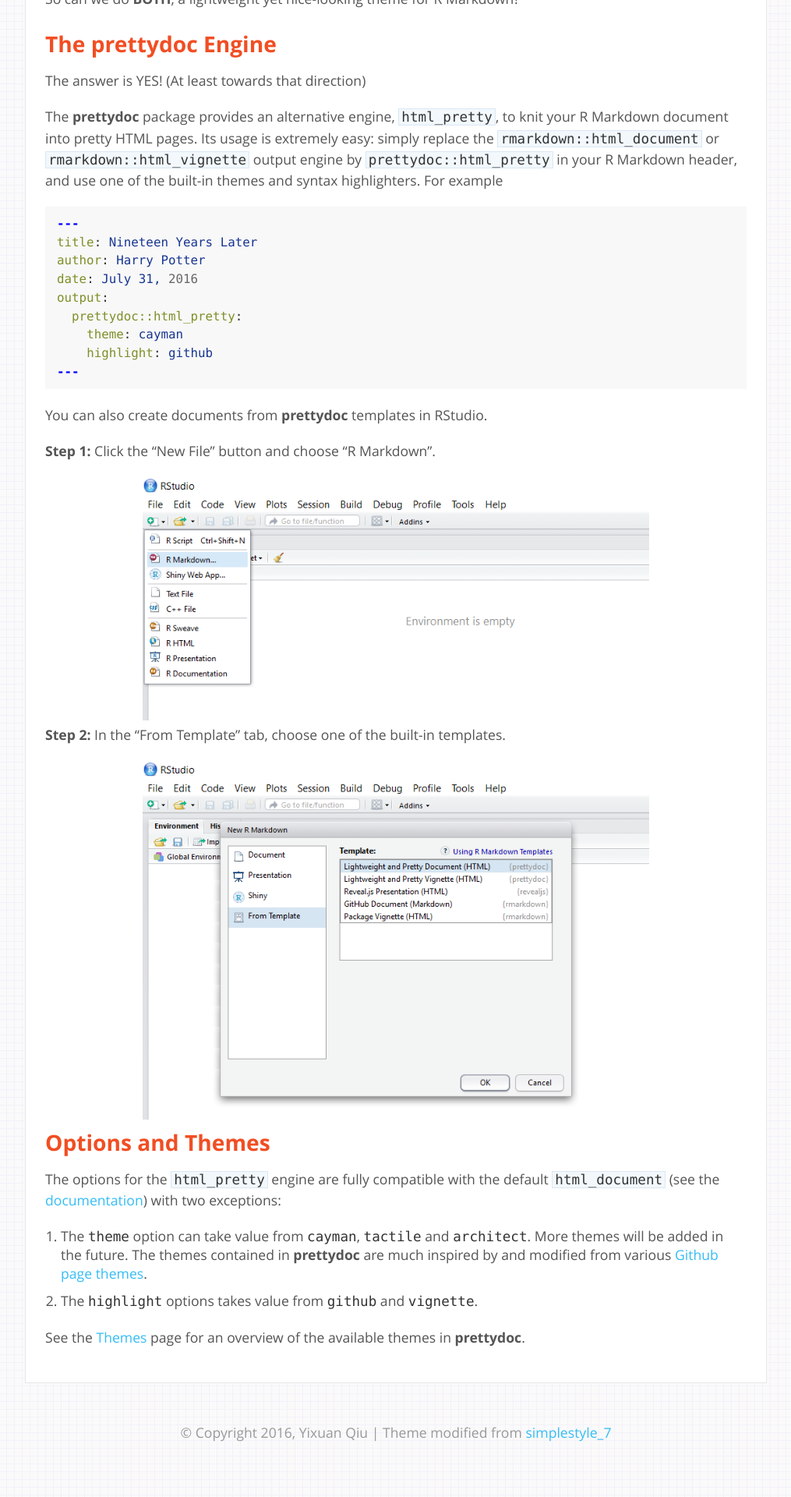
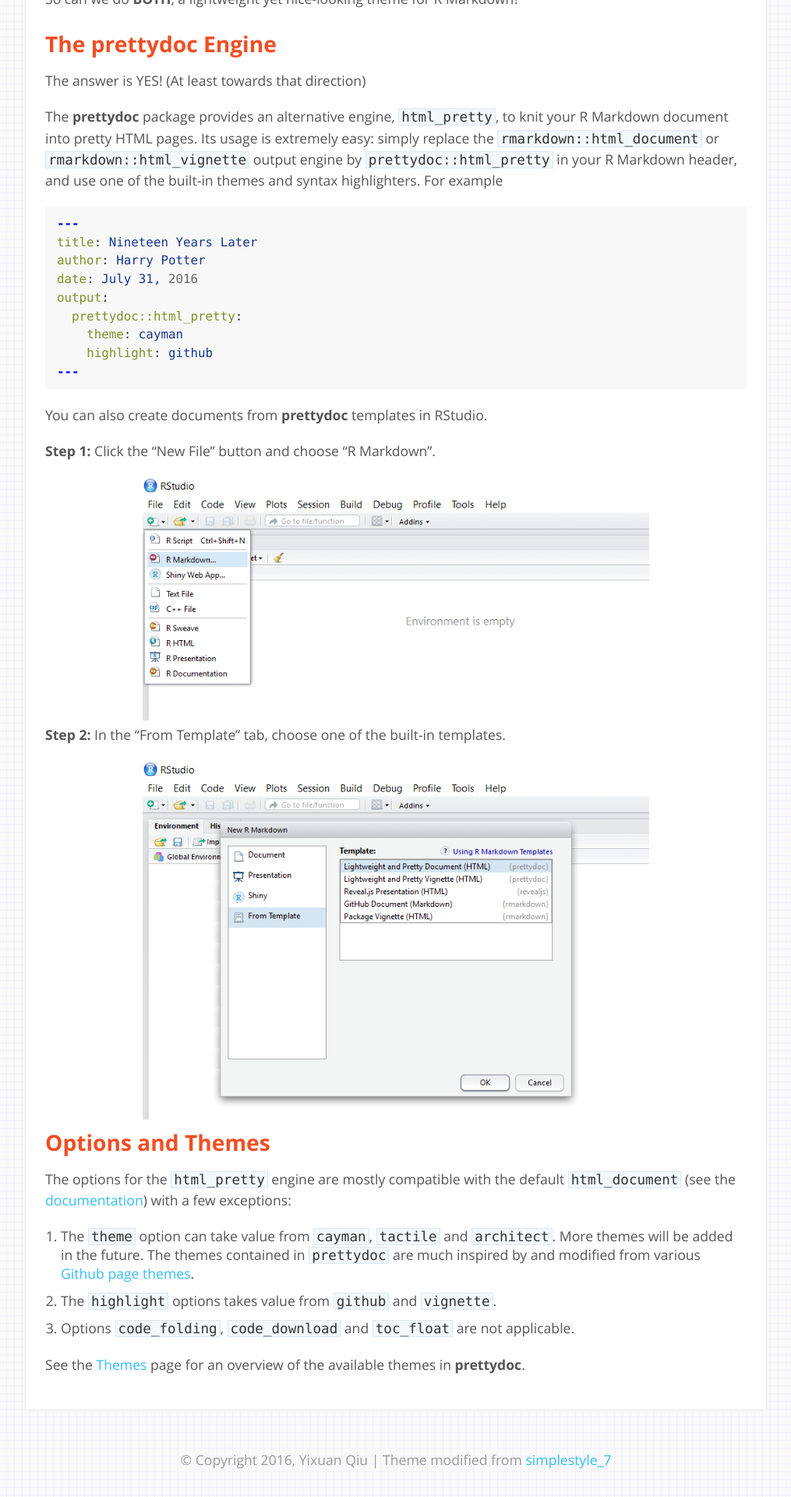
Before and after one commit to yixuan/prettydoc, a Jekyll site: the page built from index.md, in a window 1280 px wide. Shown: the part 803-2723 px from the top of the page at 78% size, without its empty margins (132-1147 px from the left). Built offline with Jekyll 4.4.1, drawn with Linux system fonts in a browser that asks for light colours; before the commit the page ends 2688 px from its top, so only the background shows below that.

Commit message:
project page update

```diff
--- a/css/style.css
+++ b/css/style.css
@@ -36,7 +36,7 @@
   margin-bottom: 20px;
   font-size: 0.9em;
 }
-p code {
+p code, li code {
   background-color: #f2f8fc;
   border: 1px solid #dbe7f3;
   padding: 0 3px;
@@ -266,4 +266,11 @@
     margin-bottom: 1em;
     text-align: center;
   }
+  ul#menu li a {
+    font-size: 1.35em;
+    padding: 7px 18px 15px 18px;
+  }
+  ul#menu li.current a {
+    padding: 6px 17px 15px 17px;
+  }
 }
--- a/index.md
+++ b/index.md
@@ -75,16 +75,17 @@
 
 ## Options and Themes
 
-The options for the `html_pretty` engine are fully compatible with the default
+The options for the `html_pretty` engine are mostly compatible with the default
 `html_document`
 (see the [documentation](http://rmarkdown.rstudio.com/html_document_format.html))
-with two exceptions:
+with a few exceptions:
 
 1. The `theme` option can take value from `cayman`, `tactile` and
 `architect`. More themes will be added in the future. The themes contained in
-**prettydoc** are much inspired by and modified from
+`prettydoc` are much inspired by and modified from
 various [Github page themes](https://github.com/blog/1081-instantly-beautiful-project-pages).
 2. The `highlight` options takes value from `github` and `vignette`.
+3. Options `code_folding`, `code_download` and `toc_float` are not applicable.
 
 See the [Themes](themes.html) page for an overview of the available themes in
 **prettydoc**.
```
